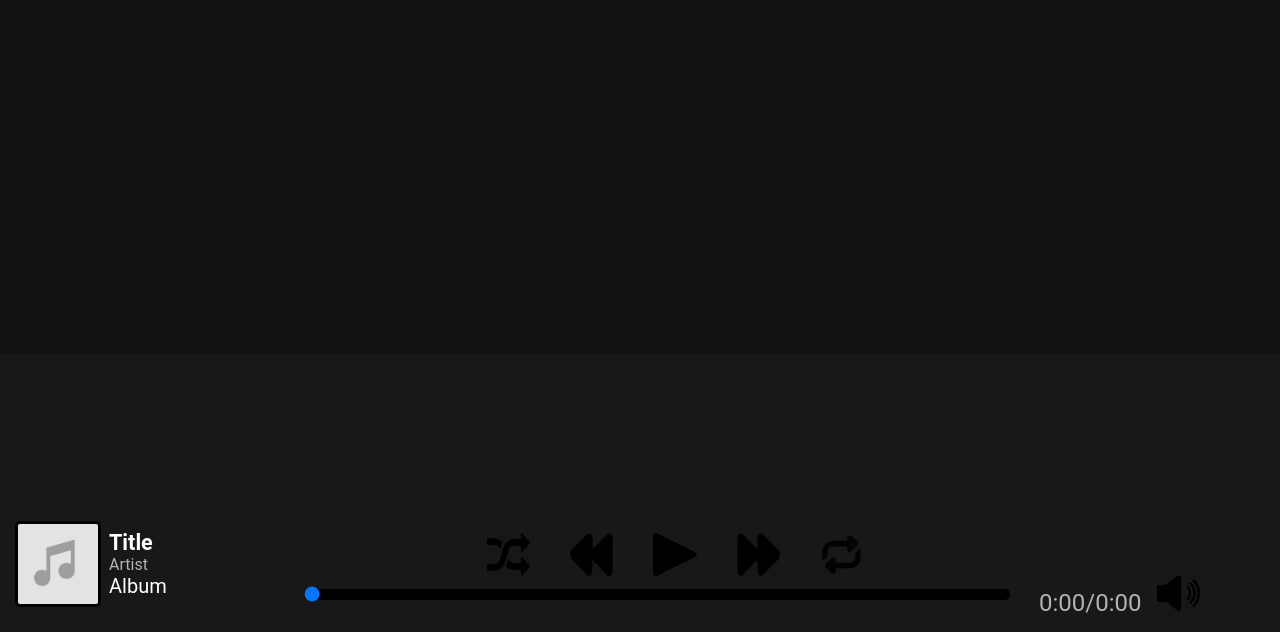
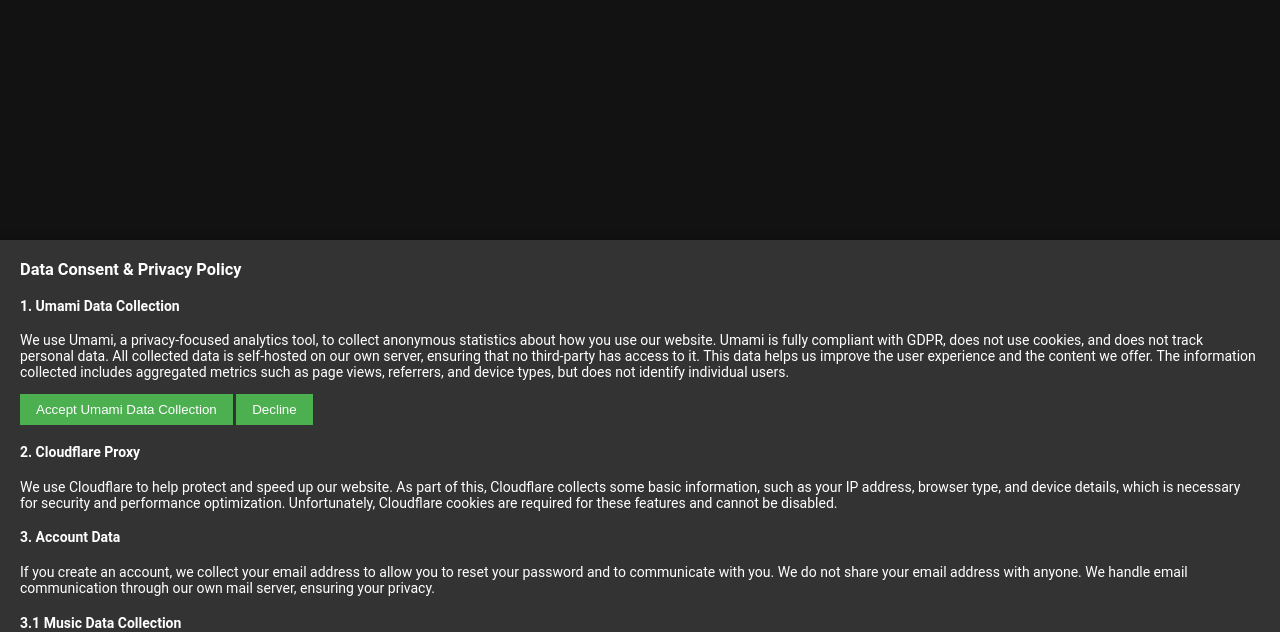
Before and after one commit to OSTJourney/OSTJourney, a Python web app: template templates/index.html in a window 1280 px wide. Shown: the part 434-1066 px from the top of the page. Run offline with Jinja, Linux system fonts and the light colour scheme; the template is opened without the code that fills it, so the values that code supplies are empty.

Commit message:
Added consent banner

```diff
--- a/app/config.py
+++ b/app/config.py
@@ -3,7 +3,7 @@
 from itsdangerous import URLSafeTimedSerializer
 from dotenv import load_dotenv
 # Footer information
-BUILD = "dev 1.0.15"
+BUILD = "dev 1.0.16"
 BRANCH = "main"
 COPYRIGHT = "© 2025 - Moutig"
 REPO_NAME = "OSTJourney"
--- a/static/css/main.css
+++ b/static/css/main.css
@@ -375,6 +375,44 @@
 	background: #363a4f;
 }
 
+/*Css for consent banner*/
+#consent-banner {
+	position: fixed;
+	bottom: 0;
+	left: 0;
+	right: 0;
+	background-color: #333;
+	color: white;
+	padding: 20px;
+	text-align: left;
+	font-size: 14px;
+	z-index: 1000;
+	box-shadow: 0 -4px 8px rgba(0, 0, 0, 0.2);
+	max-height: 33vh;
+	overflow-y: auto;
+}
+
+
+#consent-banner h3 {
+	margin-top: 0;
+}
+
+#consent-banner .section a {
+	color: #4CAF50;
+	text-decoration: none;
+}
+
+#consent-banner button {
+	background-color: #4CAF50;
+	color: white;
+	border: none;
+	padding: 8px 16px;
+	cursor: pointer;
+}
+
+#consent-banner button:hover {
+	background-color: #45a049;
+}
 
 /*CSS for profile page*/
 .header {
--- /dev/null
+++ b/static/js/base/consent.js
@@ -0,0 +1,25 @@
+document.addEventListener("DOMContentLoaded", function() {
+	const consentBanner = document.getElementById('consent-banner');
+	const acceptBtn = document.getElementById('accept-btn');
+	const declineBtn = document.getElementById('decline-btn');
+
+	const consentCookie = document.cookie.indexOf('data_consent=true') !== -1;
+
+	if (!consentCookie) {
+		consentBanner.style.display = 'block';
+	}
+	acceptBtn.addEventListener('click', function() {
+		document.cookie = "data_consent=true; path=/; max-age=" + 60*60*24*365;
+		consentBanner.style.display = 'none';
+
+		const script = document.createElement('script');
+		script.src = "{{ umami_script_url }}";
+		script.setAttribute('data-website-id', "{{ umami_website_id }}");
+		document.head.appendChild(script);
+	});
+
+	declineBtn.addEventListener('click', function() {
+		document.cookie = "data_consent=false; path=/; max-age=" + 60*60*24*365;
+		consentBanner.style.display = 'none';
+	});
+});
--- a/templates/404.html
+++ b/templates/404.html
@@ -5,6 +5,9 @@
 		<meta name="viewport" content="width=device-width, initial-scale=1.0">
 		<title>404 - Page Not Found</title>
 		{% if umami_script_url and umami_website_id %}
+			<script defer src="{{ umami_script_url }}" data-website-id="{{ umami_website_id }}"></script>
+		{% endif %}
+		{% if request.cookies.get('data_consent') == 'true' and umami_script_url and umami_website_id %}
 			<script defer src="{{ umami_script_url }}" data-website-id="{{ umami_website_id }}"></script>
 		{% endif %}
 		<style>
--- a/templates/banned.html
+++ b/templates/banned.html
@@ -4,7 +4,7 @@
 		<meta charset="UTF-8">
 		<meta name="viewport" content="width=device-width, initial-scale=1.0">
 		<title>Access Denied - Banned</title>
-	{% if umami_script_url and umami_website_id %}
+		{% if request.cookies.get('data_consent') == 'true' and umami_script_url and umami_website_id %}
 			<script defer src="{{ umami_script_url }}" data-website-id="{{ umami_website_id }}"></script>
 		{% endif %}
 		<style>
--- a/templates/base.html
+++ b/templates/base.html
@@ -20,7 +20,7 @@
 		<meta property="og:description" content="{{ description if description else 'Listen to your favorite OST, remix and more on OSTJourney.' }}" />
 		<meta name="description" content="{{ description if description else 'Listen to your favorite OST, remix and more on OSTJourney.' }}">
 		<meta name="keywords" content="OST, music, game, remix, soundtrack, listen, journey, ostjourney, nintendo, ost" />
-		{% if umami_script_url and umami_website_id %}
+		{% if request.cookies.get('data_consent') == 'true' and umami_script_url and umami_website_id %}
 			<script defer src="{{ umami_script_url }}" data-website-id="{{ umami_website_id }}"></script>
 		{% endif %}
 	</head>
@@ -118,6 +118,34 @@
 			</div>
 		</div>
 	</div>
+	<div id="consent-banner" style="display: none;">
+		<h3>Data Consent & Privacy Policy</h3>
+		<div class="section">
+			<h4>1. Umami Data Collection</h4>
+			<p>We use Umami, a privacy-focused analytics tool, to collect anonymous statistics about how you use our website. Umami is fully compliant with GDPR, does not use cookies, and does not track personal data. All collected data is self-hosted on our own server, ensuring that no third-party has access to it. This data helps us improve the user experience and the content we offer. The information collected includes aggregated metrics such as page views, referrers, and device types, but does not identify individual users.</p>
+			{% if umami_stats_url %}<p>You can view our statistics on <a href="{{ umami_stats_url }}" class="no-dynamic-load" target="_blank">Umami</a>.</p>{% endif %}
+		</div>
+		<div class="umami-button">
+			<button id="accept-btn">Accept Umami Data Collection</button>
+			<button id="decline-btn">Decline</button>
+		</div>
+		<div class="section">
+			<h4>2. Cloudflare Proxy</h4>
+			<p>We use Cloudflare to help protect and speed up our website. As part of this, Cloudflare collects some basic information, such as your IP address, browser type, and device details, which is necessary for security and performance optimization. Unfortunately, Cloudflare cookies are required for these features and cannot be disabled.</p>
+		</div>
+		<div class="section">
+			<h4>3. Account Data</h4>
+			<p>If you create an account, we collect your email address to allow you to reset your password and to communicate with you. We do not share your email address with anyone. We handle email communication through our own mail server, ensuring your privacy.</p>
+			<div class="section">
+				<h4>3.1 Music Data Collection</h5>
+				<p>If you create an account, we collect the music you listen to provide you with statistics. If you don't have an account, we do not collect any listening data. The statistics are anonymized and can be used publicly for global statistics.</p>
+			</div>
+		</div>
+		<div class="section">
+			<h4>4. Contact for Data Inquiries</h4>
+			<p>If you have any concerns or requests regarding your data and privacy, you can contact us at <a href="mailto:privacy@ostjourney.xyz">privacy@ostjourney.xyz</a>.</p>
+		</div>
+	</div>
 	<script>
 		window.isFullPageLoaded = true;
 	</script>
@@ -125,4 +153,5 @@
 	<script src="{{ url_for('static', filename='js/base/song-info.js') }}"></script>
 	<script src="{{ url_for('static', filename='js/base/utils.js') }}"></script>
 	<script src="{{ url_for('static', filename='js/base/dyna_loading.js') }}"></script>
+	<script src="{{ url_for('static', filename='js/base/consent.js') }}"></script>
 </html>
```
Also changed, not shown: README.md. Lines whose indentation alone changed are shown as unchanged.
